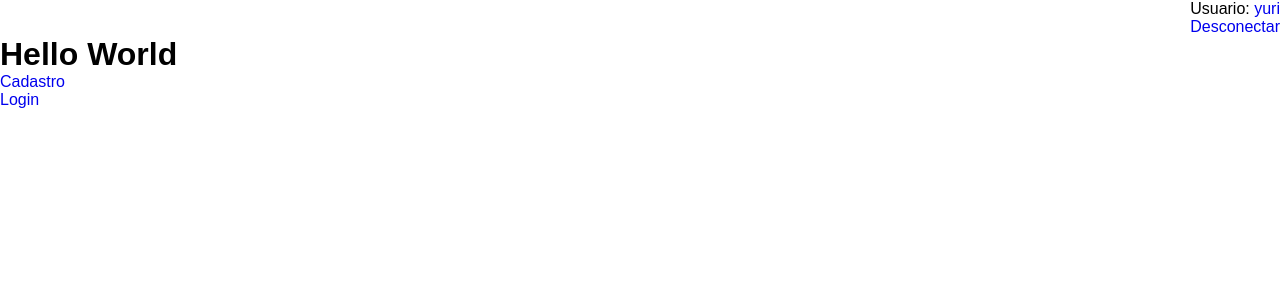
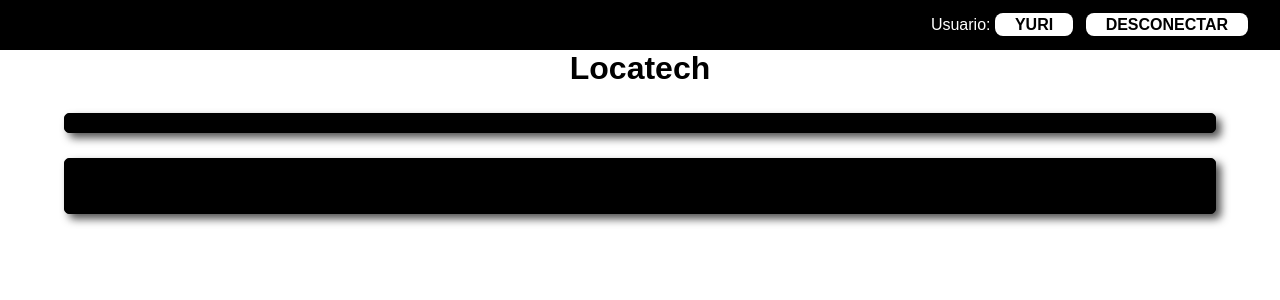
Before and after one commit to coldblu/Locatech, a PHP site: page / in a window 1280 px wide. Shown: the top 300 px of the page. Run offline with PHP 8.4, Linux system fonts and the light colour scheme; a user stored in the database is signed in.

Commit message:
CSS
Foi aplicado algumas formatações de estilo nas páginas

```diff
--- a/cadastro.php
+++ b/cadastro.php
@@ -25,6 +25,7 @@
 			<div ><input class="" type="password" name="senha" maxlength='35' required></div>
 			<br/>
 			<input class="buttons" type="submit" >
+			<a class="buttons" href='index.php'>Voltar</a>
 		</form>
 	</div>
 </body>
--- a/css/estilo.css
+++ b/css/estilo.css
@@ -19,3 +19,192 @@ body{
 	background-repeat: no-repeat;
 	background-size: 100%;
 }
+
+/* Menu topo 8 */
+.MenuContaTop{
+
+	height:50px;
+	background-color:#000;
+	color:#FFF;
+
+}
+
+.MenuContaTop>ul{
+	margin-right:2.5%;	/*Menu CSS Reset */
+	padding:0;
+
+	}
+.MenuContaTop>li{
+	padding:0;	/*Menu CSS Reset */
+	list-style:none;
+	}
+.MenuContaTop>a{
+	margin:0;
+	padding:0;	/*Menu CSS Reset */
+	text-decoration:none;
+	}
+.MenuContaTop>ul>li{
+	display:inline; /*COloca a lista na horizontal*/
+	margin-left:1%;
+}
+
+.MenuContaTop>ul>li>a{						/* Formatação dos links na lista */
+	background-color:#FFF;
+	color:#000;
+	font-weight:bolder;
+	text-decoration:none;
+	text-transform:uppercase;/* letra maiúscula*/
+	padding:3px 20px;
+	line-height:50px;
+
+	border-radius:8px;
+	-moz-border-radius:8px;
+	-webkit-border-radius:8px;
+
+	box-shadow:5px 4px 4px rgba(0, 0, 0, 0.6);
+	-moz-box-shadow:5px 4px 4px rgba(0, 0, 0, 0.6);
+	-webkit-box-shadow:5px 4px 4px rgba(0, 0, 0, 0.6);
+
+    transition:all,0.9S;
+	      }
+
+.MenuContaTop>ul>li>a:hover{
+	color:#FFF;
+	text-shadow:3px 3px 4px rgba(200, 200, 200, 1);
+	font-weight:bolder;
+	padding:3px 20px;
+	background:-webkit-gradient(linear, 79% 71%, 23% 0%, from(#00BEFF), to(#0091FF));/* cor com degradê*/
+
+	border-radius:8px;
+	-moz-border-radius:8px;
+	-webkit-border-radius:8px;
+
+	box-shadow:2px 2px 4px rgba(0, 0, 0, 0.6);
+	-moz-box-shadow:2px 2px 4px rgba(0, 0, 0, 0.6);
+	-webkit-box-shadow:2px 2px 4px rgba(0, 0, 0, 0.6);
+
+	transition:all,0.5S;
+}
+
+/* Banner */
+
+/* Menu Centro */
+.MenuCentro{
+	height:auto;
+	background-color:#000;
+	margin-top: 2%;
+	margin-left: 5%;
+	margin-right: 5%;
+	/*--- Borda ----*/
+	border:1px solid #000;
+	border-radius:5px;/*Compativel com Chrome*/
+	-moz-border-radius:5px;/* Compativel com Firefox*/
+	-webkit-border-radius:5px;/*Compativel com IE8/9/10/EDGE*/
+	box-shadow:2px 2px 5px rgba(5, 5, 5, 0.7);/*Sobreamento da DIV*/
+	-moz-box-shadow:5px 5px 8px rgba(9, 9, 9, 0.7);
+	-webkit-box-shadow:5px 5px 8px rgba(9, 9, 9, 0.7);
+}
+
+.MenuCentro>ul{
+	 margin-top:5px;
+	 margin-bottom:5px;
+	 /*Menu CSS Reset */
+	 padding:0;
+	}
+.MenuCentro>li{
+
+	 padding:0;	/*Menu CSS Reset */
+	 list-style:none;
+	}
+.MenuCentro>a{
+	margin-top:0;
+	padding:0;	/*Menu CSS Reset */
+	text-decoration:none;
+	}
+.MenuCentro>ul>li{
+	display:inline; /*COloca a lista na horizontal*/
+	margin-left:10px;
+
+}
+
+.MenuCentro>ul>li>a{						/* Formatação dos links na lista */
+	background-color:#FFF;
+	color:#000;
+	text-decoration:none;
+	font-weight:bolder;
+	text-transform:uppercase;/* letra maiúscula*/
+	padding:2px 4px;
+	line-height:50px;
+	border-radius:8px;
+
+
+    transition:all,0.9S;
+	      }
+
+.MenuCentro>ul>li>a:hover{
+	color:#FFF;
+	text-shadow:3px 3px 4px rgba(200, 200, 200, 1);
+	font-weight:bolder;
+	padding:2px 4px;
+	background:-webkit-gradient(linear, 79% 71%, 23% 0%, from(#00BEFF), to(#0091FF));/* cor com degradê*/
+
+	border-radius:8px;
+
+
+	transition:all,0.5S;
+}
+
+/* Produtos */
+.Produtos{
+	height:auto;
+	background-color:#000;
+	margin-top: 2%;
+	margin-bottom: 3%;
+	margin-left: 5%;
+	margin-right: 5%;
+	/*--- Borda ----*/
+	border:1px solid #000;
+	border-radius:5px;/*Compativel com Chrome*/
+	-moz-border-radius:5px;/* Compativel com Firefox*/
+	-webkit-border-radius:5px;/*Compativel com IE8/9/10/EDGE*/
+	box-shadow:2px 2px 5px rgba(5, 5, 5, 0.7);/*Sobreamento da DIV*/
+	-moz-box-shadow:5px 5px 8px rgba(9, 9, 9, 0.7);
+	-webkit-box-shadow:5px 5px 8px rgba(9, 9, 9, 0.7);
+}
+
+/* Acesso */
+.Acesso{
+	position: center;
+	background-color: rgb(240, 222, 222);
+	height: auto;
+	width: 50%;
+	margin-left: 25%;
+}
+
+.Acesso>form>fieldset{
+	background-color: rgb(190, 15, 15);
+}
+
+/* Outro */
+.buttons{
+	background-color:#AAA;
+	margin-bottom: 5%;
+	color:#000;
+	font-weight:bolder;
+	text-transform:uppercase;/* letra maiúscula*/
+	margin-top: 10px;
+	padding:5px 8px;
+	border:1px solid #000;
+	border-radius:8px;
+    transition:all,0.9S;
+}
+.buttons:hover{
+	color:#FFF;
+	margin-bottom: 5%;
+	text-shadow:3px 3px 4px rgba(200, 200, 200, 1);
+	font-weight:bolder;
+	padding:6px 10px;
+	background:-webkit-gradient(linear, 87% 51%, 87% 75%, from(#00BEFF), to(#0091FF));/* cor com degradê*/
+	border-radius:8px;
+	transition:all,0.5S;
+}
--- a/index.php
+++ b/index.php
@@ -15,7 +15,7 @@
 	<link rel="stylesheet" type="text/css" href="css/estilo.css" media="screen"/>
 </head>
 <body>
-    <div class=""><!--Menu Superior-->
+    <div class="MenuContaTop"><!--Menu Superior-->
 		<?php
 			if(isset($_SESSION["ConectedLT"])){
 				echo"<ul align='right'>";
@@ -23,12 +23,30 @@
 				echo"<li><a href='validacao.php?act=logout'>Desconectar</a></li>";
 				echo"</ul>";
 			}
+			else{
+				echo"<ul align='right'>";
+				echo"<li><a href='login.php'>Login</a></li>";
+				echo"<li><a href='cadastro.php'>Cadastro</a></li>";
+				echo"</ul>";
+			}
 		?>
 	</div>
-	<div >
-		<h1> Hello World </h1>
-        <p><a href='cadastro.php'>Cadastro</a></p>
-        <p><a href='login.php'>Login</a></p>
+
+	<div > <!--Banner-->
+		<h1 align='center'> Locatech </h1>
     </div>
+
+	<div class='MenuCentro'> <!--Menu Centro-->
+		Menu Centro
+	</div>
+
+	<div class='Produtos'>
+		Produtos Produtos Produtos Produtos Produtos Produtos
+		Produtos Produtos Produtos Produtos Produtos Produtos
+		Produtos Produtos Produtos Produtos Produtos Produtos
+		Produtos Produtos Produtos Produtos Produtos Produtos
+		Produtos Produtos Produtos Produtos Produtos Produtos
+		Produtos Produtos Produtos Produtos Produtos Produtos Produtos
+	</div>
 </body>
 </html>
--- a/painelDoUsuario.php
+++ b/painelDoUsuario.php
@@ -11,7 +11,7 @@
 	<link rel="stylesheet" type="text/css" href="css/estilo.css" media="screen"/>
 </head>
 <body>
-    <div class=""><!--Menu top -->
+    <div class="MenuContaTop"><!--Menu top -->
 		<?php
 			if(isset($_SESSION["ConectedLT"])){
 				echo"<ul align='right'>";
@@ -65,6 +65,7 @@
             }
             else{
                 echo "<h1>Logado como Administrador!</h1>";
+                echo "<a href=''>Cadastrar Aparelho</a></li>";
 
             }
         ?>
```
Also changed, not shown: login.php (+7 -4 lines).
